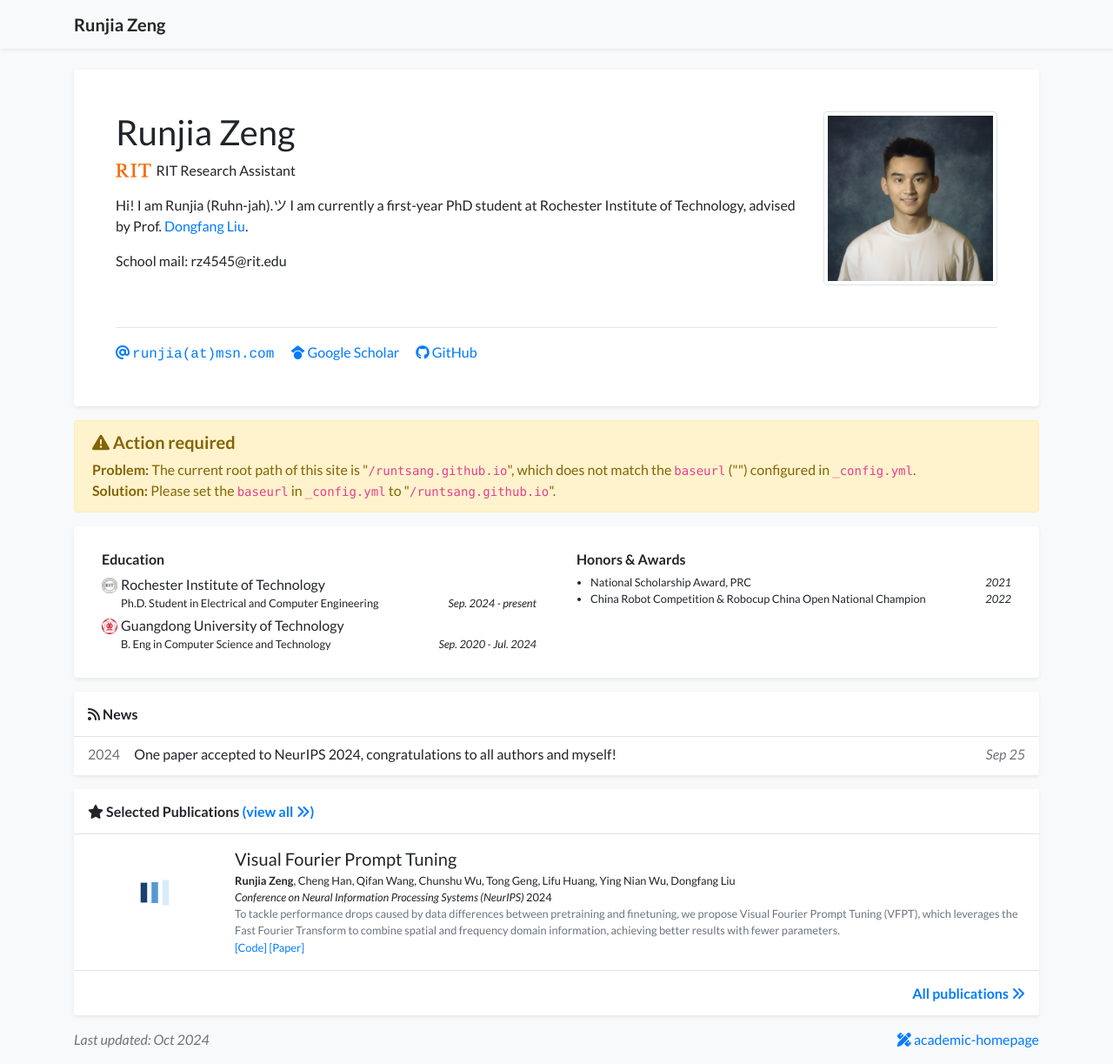
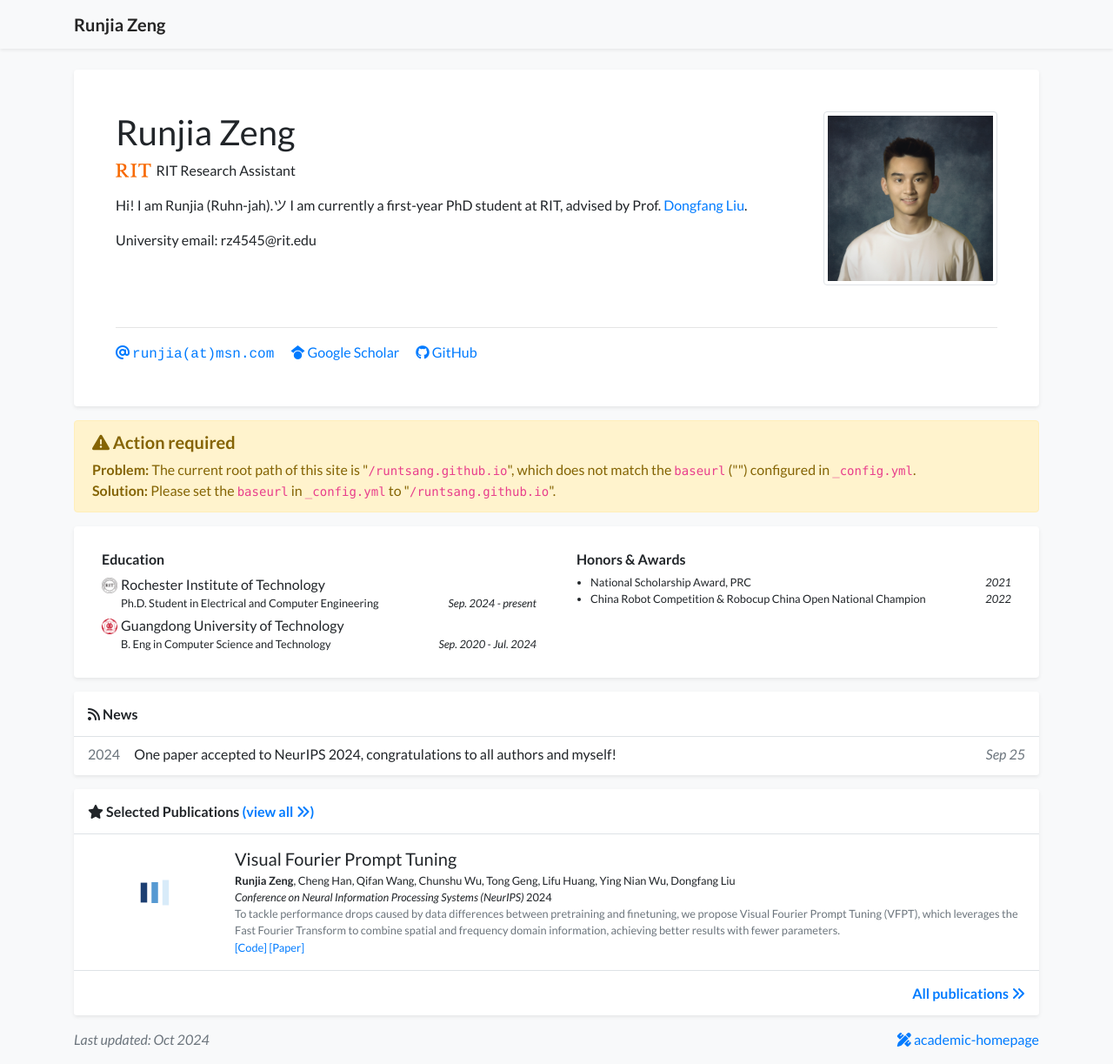
Before and after one commit to runtsang/runtsang.github.io, a Jekyll site: the page built from index.html, in a window 1280 px wide and 1223 px high. Shown: the whole window at 87% size. Built offline with Jekyll 4.4.1, drawn with Linux system fonts in a browser that asks for light colours; nearby versions of some CDN libraries; a style sheet for code colours, icons or effects is not loaded.

Commit message:
modify profile

```diff
--- a/_data/profile.yml
+++ b/_data/profile.yml
@@ -22,10 +22,10 @@
 short_bio_text_justify: false
 short_bio: >-
   <p>
-    Hi! I am Runjia (Ruhn-jah).ツ I am currently a first-year PhD student at Rochester Institute of Technology, advised by Prof. <a href="https://dongfang-liu.github.io/" target="_blank">Dongfang Liu</a>.
+    Hi! I am Runjia (Ruhn-jah).ツ I am currently a first-year PhD student at RIT, advised by Prof. <a href="https://dongfang-liu.github.io/" target="_blank">Dongfang Liu</a>.
   </p>
   <p>
-    School mail: rz4545@rit.edu
+    University email: rz4545@rit.edu
   </p>
 
 portrait_url: /assets/images/photos/profile.png
--- a/_includes/head/custom.html
+++ b/_includes/head/custom.html
@@ -1,8 +1,6 @@
-{% include base_path %}
-
 <!-- start custom head snippets -->
 
-<link rel="shortcut icon" href="assets/images/favicon.ico?v=M44lzPylqQ">
+<link rel="shortcut icon" href="assets/images/favicon.ico">
 
 
 <!-- Support for MatJax -->
```
